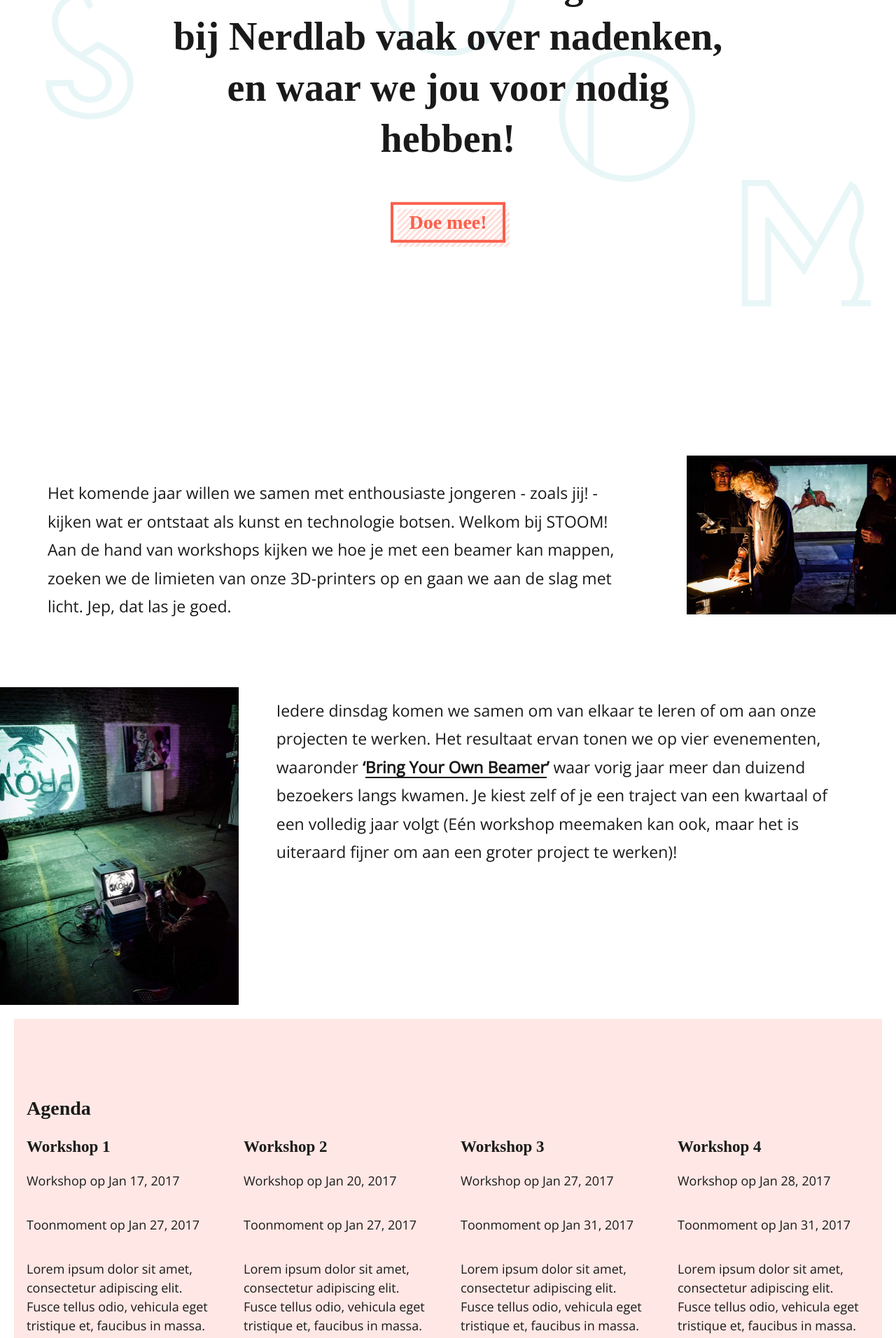
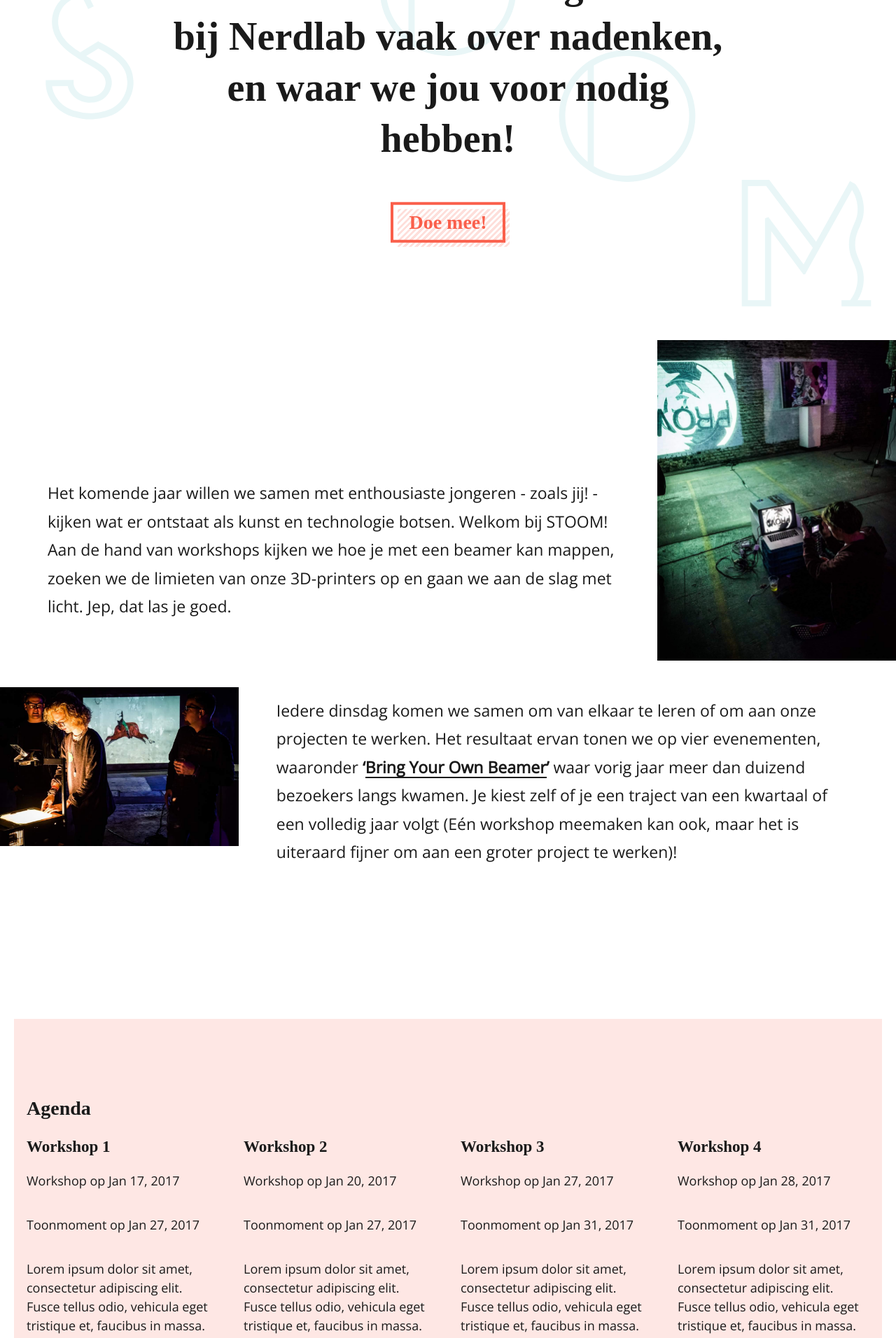
Before and after one commit to nerdlab-be/stoom, a Jekyll site: the page built from index.markdown, in a window 1280 px wide. Shown: the part 324-2236 px from the top of the page at 70% size. Built offline with Jekyll 4.4.1, drawn with Linux system fonts in a browser that asks for light colours; some web fonts are replaced.

Commit message:
tweak image position

```diff
--- a/_layouts/home.html
+++ b/_layouts/home.html
@@ -3,7 +3,7 @@ layout: default
 ---
 
 <!-- Intro -->
-<div class="c-row c-row--alpha c-row--full u-text-center js-hero">
+<div class="c-row c-row--full u-text-center js-hero">
     <div class="o-grid c-graphic js-graphic">
         <div class="o-grid__item u-1-of-5 c-graphic__item-holder">
             <img src="img/svg/s.svg" alt="" class="c-graphic__item c-graphic__item--one js-graphic__one">
@@ -42,10 +42,10 @@ layout: default
                 </div>
                 <div class="c-images">
                     <div class="c-images__item">
-                        <img src="img/jpg/fb_img_1484650241416.jpg" alt="">
+                        <img src="img/jpg/fb_img_1484650212862.jpg" alt="">
                     </div>
                     <div class="c-images__item">
-                        <img src="img/jpg/fb_img_1484650212862.jpg" alt="">
+                        <img src="img/jpg/fb_img_1484650241416.jpg" alt="">
                     </div>
                 </div>
             </div>
--- a/scss/_shame.scss
+++ b/scss/_shame.scss
@@ -41,6 +41,7 @@
     left: 0;
     width: 100%;
     height: 100%;
+    overflow: visible;
 }
 
     .c-images__item {
@@ -53,8 +54,8 @@
             z-index: -1;
 
             &:nth-child(odd) {
-                right: -30%;
-                top: -5%;
+                right: -25%;
+                top: -30%;
             }
 
             &:nth-child(even) {
```
Also changed, not shown: css/screen.css, img/jpg/fb_img_1484650212862.jpg, 1 other file.
